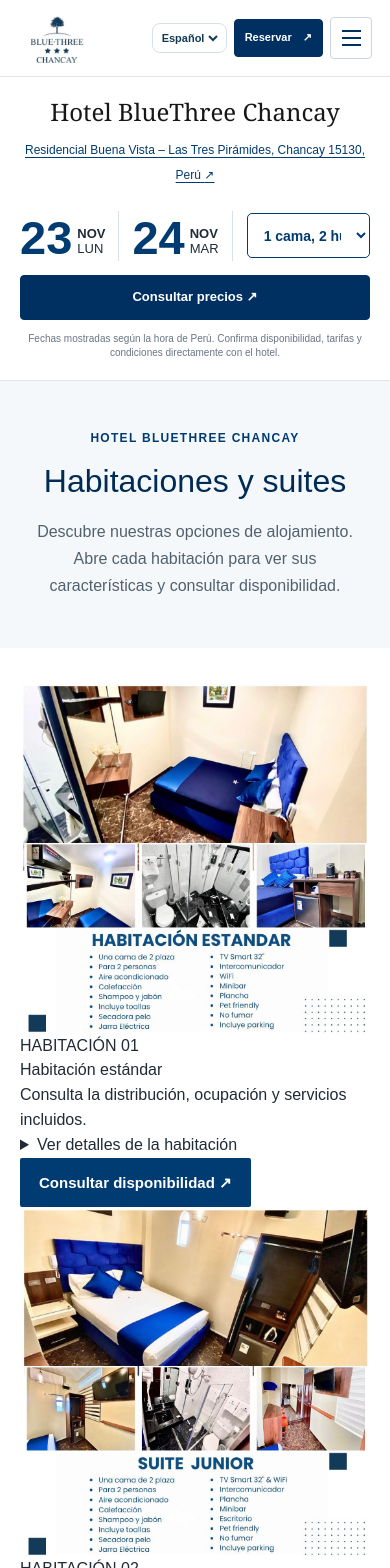
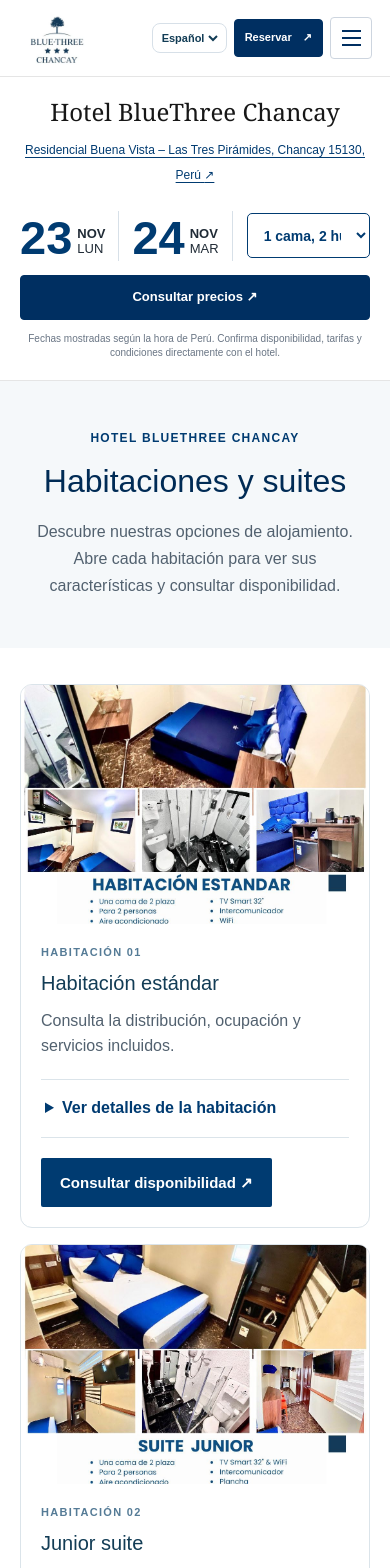
Before and after one commit to camilogomez17/hotelBlueThree, a Next.js app: page /habitaciones in a window 390 px wide. Shown: the top 1568 px of the page. Built offline with nearby package versions, Linux system fonts and the light colour scheme.

Commit message:
Style responsive expandable room cards

```diff
--- a/app/globals.css
+++ b/app/globals.css
@@ -656,3 +656,19 @@ img,video,iframe{max-width:100%}
 .home-intro-heading h1{font-size:clamp(30px,4vw,48px);line-height:1.15;color:var(--blue-dark);margin:0;font-weight:700;letter-spacing:-.025em}
 .home-intro-actions{display:flex;justify-content:center;align-items:center;gap:12px;flex-wrap:wrap;margin-top:24px}
 @media(max-width:640px){.home-intro-heading h1{font-size:32px}.home-intro-actions .button{width:100%;justify-content:center}}
+
+.rooms-catalog-grid{display:grid;grid-template-columns:repeat(2,minmax(0,1fr));gap:24px}
+.rooms-catalog-card{min-width:0;overflow:hidden;border:1px solid #dbe4ea;border-radius:12px;background:#fff;display:flex;flex-direction:column}
+.rooms-catalog-photo{aspect-ratio:16/10;overflow:hidden;background:#eaf0f4}
+.rooms-catalog-photo img{width:100%;height:100%;display:block;object-fit:cover}
+.rooms-catalog-content{padding:24px;display:flex;flex:1;flex-direction:column;align-items:flex-start}
+.rooms-catalog-number{margin:0 0 10px!important;font-size:11px!important;letter-spacing:.12em;font-weight:800;color:#557b96!important}
+.rooms-catalog-content h2{margin:0 0 12px;font-size:clamp(20px,2.3vw,27px);line-height:1.25;color:#123c55}
+.rooms-catalog-content>p:not(.rooms-catalog-number){margin:0 0 20px;color:#52616f;line-height:1.6}
+.rooms-catalog-details{width:100%;border-top:1px solid #dbe4ea;border-bottom:1px solid #dbe4ea;margin-top:auto}
+.rooms-catalog-details summary{padding:16px 4px;cursor:pointer;font-weight:700;color:#003b71;list-style-position:inside}
+.rooms-catalog-details summary:focus-visible{outline:2px solid #003b71;outline-offset:2px}
+.rooms-catalog-expanded{padding:0 6px 15px;color:#52616f;font-size:14px;line-height:1.6}
+.rooms-catalog-expanded p{margin:0 0 10px}
+.rooms-catalog-actions{padding-top:20px}
+@media(max-width:760px){.rooms-catalog-grid{grid-template-columns:1fr;gap:16px}.rooms-catalog-content{padding:20px}.rooms-catalog-photo{aspect-ratio:16/11}}
```
